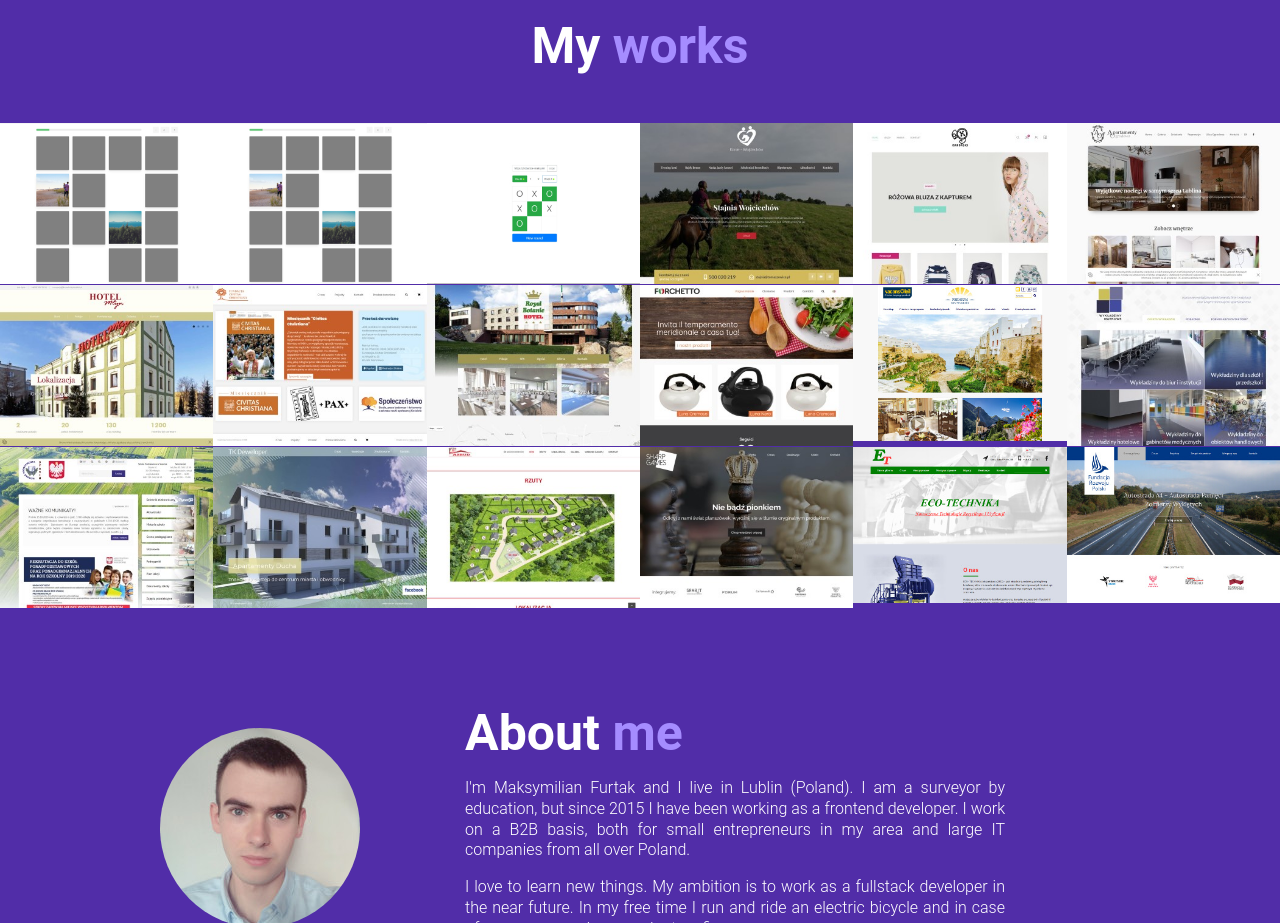
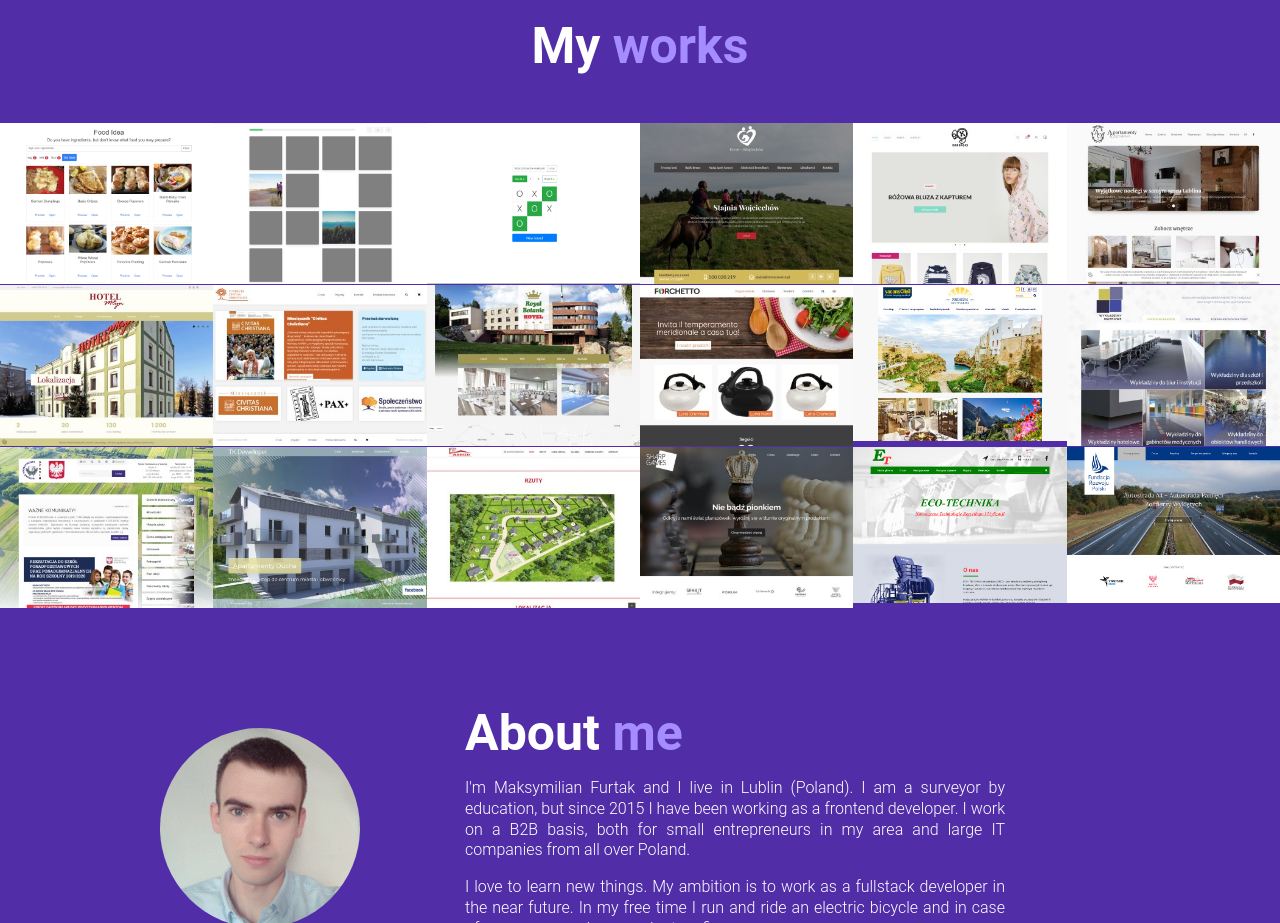
Before and after one commit to maksymilian-org/maksymilian.org, a Gatsby site: page / in a window 1280 px wide. Shown: the part 1200-2123 px from the top of the page. Built offline with nearby package versions, Linux system fonts and the light colour scheme; Gatsby itself is replaced by a stand-in of ours.

Commit message:
fix last portfolio item

```diff
--- a/src/components/portfolio.js
+++ b/src/components/portfolio.js
@@ -20,6 +20,7 @@ import ecotechnika from "../images/eco-technika.jpg"
 import fundacjarozwojupolski from "../images/fundacja-rozwoju-polski.jpg"
 import tictactoe from "../images/tictactoe.jpg"
 import memory from "../images/memory.jpg"
+import foodidea from "../images/food-idea.jpg"
 import Tr from "./tr"
 
 const Portfolio = () => {
@@ -29,7 +30,7 @@ const Portfolio = () => {
       description: "",
       type: "app",
       url: "https://food-idea-maksymilian-org.netlify.app/",
-      img: memory,
+      img: foodidea,
       github: "https://github.com/maksymilian-org/food-idea",
       technologies: ["vue", "js", "html", "css"],
     },
```
